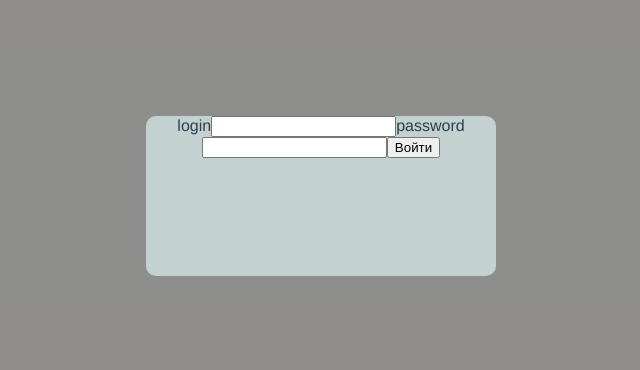
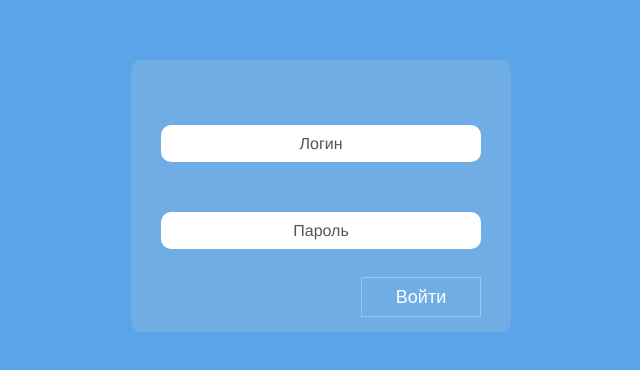
Before and after one commit to zizaraDzr/node-jwt-vue, a Vue app in the folder client/: page / in a window 1280 px wide. Shown: the part 204-574 px from the top of the page, without its empty margins (319-959 px from the left). Built offline with nearby package versions, Linux system fonts and the light colour scheme.

Commit message:
добавлены стили в страницу авторизации

```diff
--- a/client/src/App.vue
+++ b/client/src/App.vue
@@ -39,6 +39,15 @@ export default defineComponent({
 });
 </script>
 <style>
+body,
+html {
+	width: 100%;
+	height: 100%;
+	margin: 0;
+	padding: 0;
+	overflow: hidden;
+	font-family: 'Lato', sans-serif;
+}
 #app {
 	font-family: Avenir, Helvetica, Arial, sans-serif;
 	-webkit-font-smoothing: antialiased;
--- a/client/src/Page/LoginPage.vue
+++ b/client/src/Page/LoginPage.vue
@@ -2,11 +2,25 @@
 	<div class="home">
 		<div class="modal">
 			<div class="modal_content">
-				<label for="login">login</label>
-				<input type="text" name="login" id="login" />
-				<label for="password">password</label>
-				<input type="text" name="password" id="password" />
-				<button>Войти</button>
+				<form>
+					<div>
+						<input type="text" name="login" id="login" />
+						<label for="login">Логин</label>
+					</div>
+					<div>
+						<input type="text" name="password" id="password" />
+						<label for="password">Пароль</label>
+					</div>
+				</form>
+				<div class="center">
+					<button class="btn">
+						<svg width="120px" height="40px" viewBox="0 0 120 40" class="border">
+							<polyline points="179,1 179,59 1,59 1,1 179,1" class="bg-line" />
+							<polyline points="179,1 179,59 1,59 1,1 179,1" class="hl-line" />
+						</svg>
+						<span>Войти</span>
+					</button>
+				</div>
 			</div>
 		</div>
 	</div>
@@ -27,15 +41,95 @@ export default defineComponent({
 	left: 0;
 	right: 0;
 	bottom: 0;
-	background-color: rgba(31, 30, 28, 0.5);
+	background: #5ca4ea;
 	display: flex;
 	align-items: center;
 	justify-content: center;
 }
 .modal_content {
 	width: 350px;
-	min-height: 20vh;
-	background-color: rgb(196, 209, 209);
+	min-height: 26vh;
+	background-color: rgba(196, 209, 209, 0.2);
+	border-radius: 10px;
+	padding: 15px;
+}
+.modal_content div {
+	display: flex;
+	flex-direction: column-reverse;
+	max-width: 20rem;
+	margin: 0 auto;
+}
+
+input {
+	border: none;
+	padding: 0.6rem;
+	margin-top: 2rem;
+	font-size: 1rem;
+	outline: none;
 	border-radius: 10px;
 }
+
+label {
+	color: #555454;
+	transform: translateY(60px);
+	transform-origin: left top;
+	cursor: text;
+	transition: all 0.7s;
+}
+
+input:focus {
+	outline: 0.1rem solid #4a25ce;
+}
+
+input:focus ~ label {
+	padding: 0;
+	color: #181d1a;
+	transform: scale(1.1) translateY(13px) translateX(-42%);
+}
+
+.modal_content .center {
+	width: 100%;
+	height: 40px;
+	display: inline-block;
+	text-align: right;
+	margin-top: 28px;
+}
+
+.btn {
+	width: 120px;
+	height: 40px;
+	cursor: pointer;
+	background: transparent;
+	border: 1px solid #91c9ff;
+	outline: none;
+	position: relative;
+
+	transition: 1s ease-in-out;
+}
+
+svg {
+	position: absolute;
+	left: 0;
+	top: 0;
+	fill: none;
+	stroke: #fff;
+	stroke-dasharray: 150 480;
+	stroke-dashoffset: 150;
+	transition: 1s ease-in-out;
+}
+
+.btn:hover {
+	transition: 1s ease-in-out;
+	background: #4f95da;
+}
+
+.btn:hover svg {
+	stroke-dashoffset: -480;
+}
+
+.btn span {
+	color: white;
+	font-size: 18px;
+	font-weight: 100;
+}
 </style>
```
